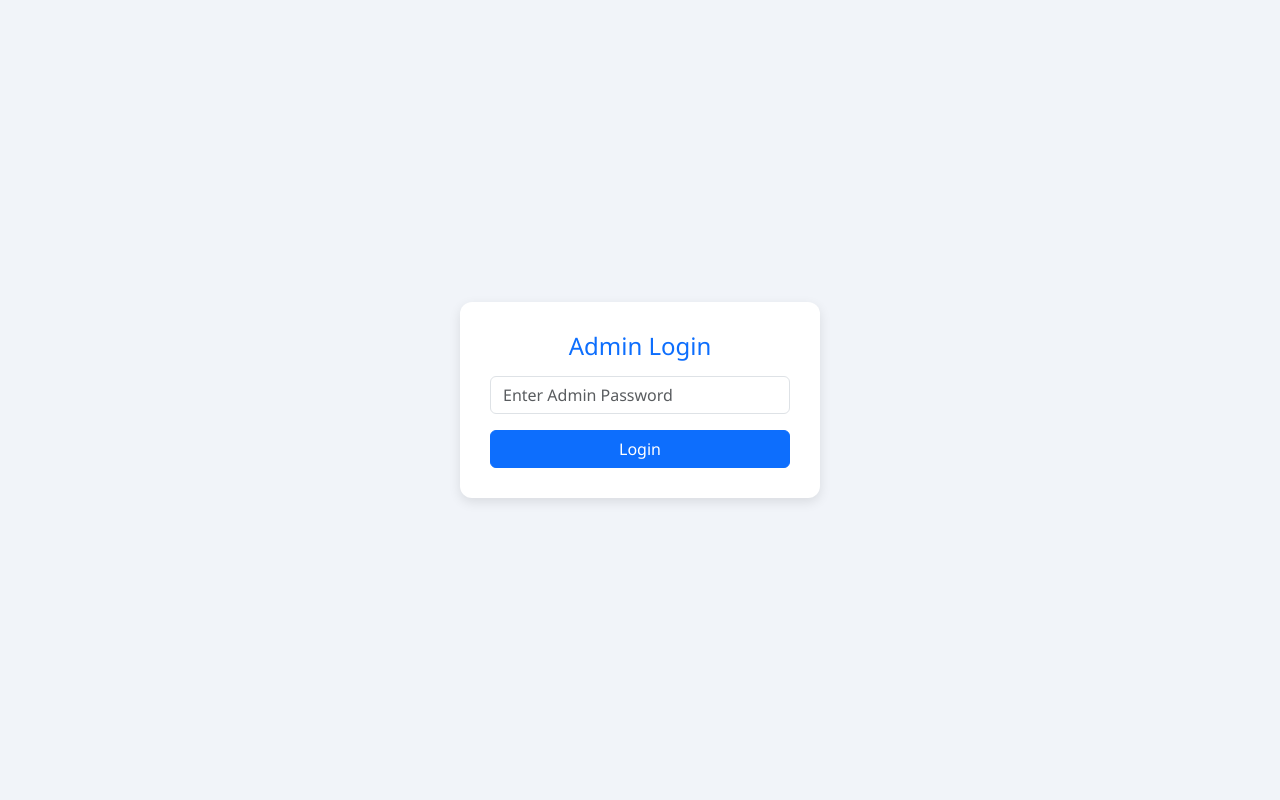
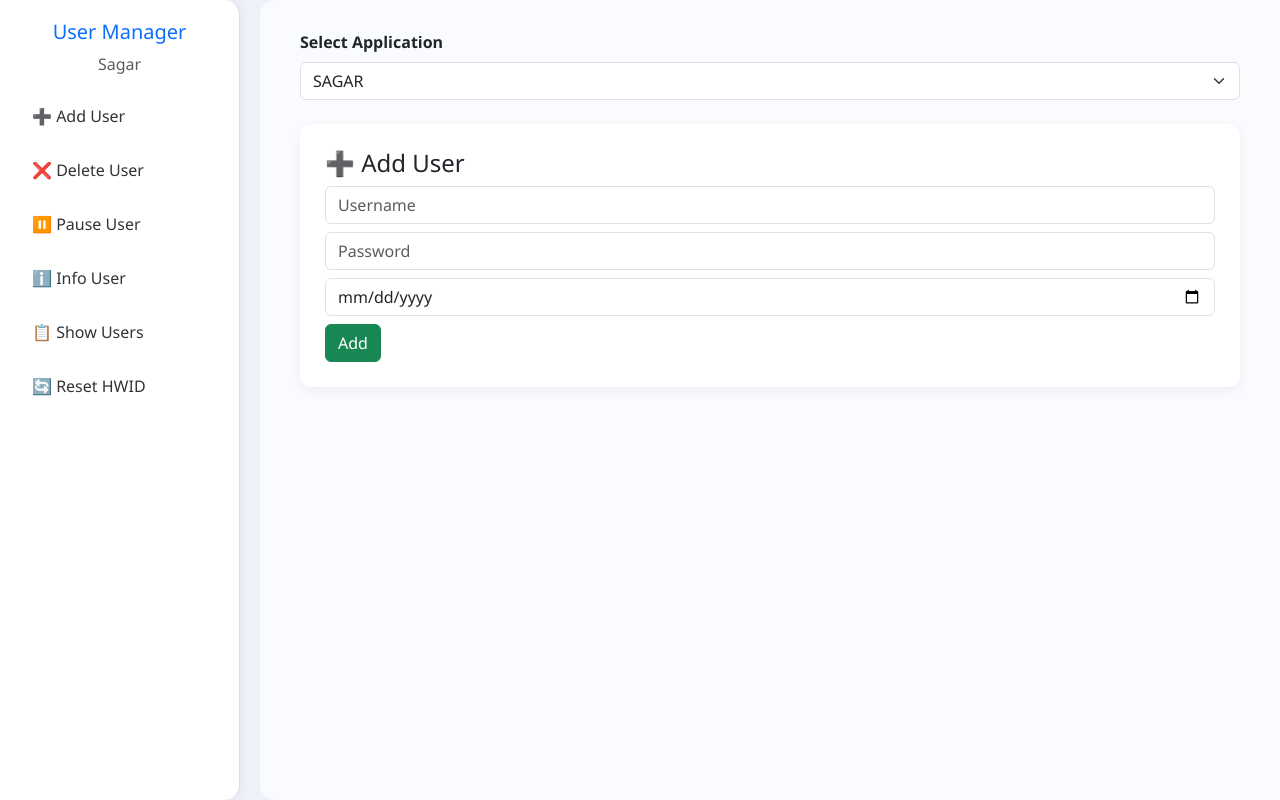
Before and after one commit to SagarKumarGupta08/sagar-auth-api-, a Flask app: page / in a window 1280 px wide. Run offline with Flask 3, Linux system fonts and the light colour scheme.

Commit message:
Add files via upload

```diff
--- a/templates/index.html
+++ b/templates/index.html
@@ -10,7 +10,6 @@
       width: 240px; height: 100vh; position: fixed; background-color: #fff;
       border-right: 1px solid #ddd; padding: 20px 0; border-top-right-radius: 15px;
       border-bottom-right-radius: 15px; box-shadow: 2px 0 8px rgba(0, 0, 0, 0.05);
-      display: none;
     }
     .sidebar h5, .sidebar p { text-align: center; }
     .sidebar a {
@@ -21,7 +20,6 @@
     .main {
       margin-left: 260px; padding: 30px 40px; background-color: #f9fbff;
       border-top-left-radius: 15px; border-bottom-left-radius: 15px; min-height: 100vh;
-      display: none;
     }
     .form-label { font-weight: 600; }
     .section { display: none; }
@@ -39,31 +37,11 @@
       from { right: -300px; } to { right: 20px; }
     }
     .user-table { font-size: 14px; }
-    #loginScreen {
-      position: fixed; top: 0; left: 0; right: 0; bottom: 0;
-      background-color: #f1f4f9; display: flex; align-items: center; justify-content: center;
-      z-index: 9999;
-    }
-    #loginBox {
-      background-color: white; padding: 30px; border-radius: 12px;
-      box-shadow: 0 4px 12px rgba(0,0,0,0.1); max-width: 360px; width: 100%;
-    }
   </style>
 </head>
 <body>
 
-<!-- 🔐 Admin Login Screen -->
-<div id="loginScreen">
-  <div id="loginBox">
-    <h4 class="mb-3 text-center text-primary">Admin Login</h4>
-    <input type="password" id="adminPass" class="form-control mb-3" placeholder="Enter Admin Password">
-    <button class="btn btn-primary w-100" onclick="checkLogin()">Login</button>
-    <div id="loginError" class="text-danger mt-2 text-center" style="display: none;">Wrong password!</div>
-  </div>
-</div>
-
-<!-- 🔧 Sidebar -->
-<div class="sidebar" id="dashboard">
+<div class="sidebar">
   <h5 class="text-primary">User Manager</h5>
   <p class="text-muted">Sagar</p>
   <a href="#" onclick="showSection('add', event)">➕ Add User</a>
@@ -74,8 +52,7 @@
   <a href="#" onclick="showSection('reset', event)">🔄 Reset HWID</a>
 </div>
 
-<!-- 🔧 Main Panel -->
-<div class="main" id="mainPanel">
+<div class="main">
   <div class="mb-4">
     <label for="appSelect" class="form-label">Select Application</label>
     <select class="form-select" id="appSelect" onchange="refreshUsers()">
@@ -85,6 +62,7 @@
     </select>
   </div>
 
+  <!-- Add User -->
   <div id="add" class="section active">
     <h4>➕ Add User</h4>
     <form onsubmit="addUser(event)">
@@ -95,13 +73,16 @@
     </form>
   </div>
 
-  <div id="delete" class="section"><h4>❌ Delete User</h4>
+  <!-- Delete User -->
+  <div id="delete" class="section">
+    <h4>❌ Delete User</h4>
     <form onsubmit="deleteUser(event)">
       <div class="mb-2"><input required type="text" class="form-control" placeholder="Username" id="delete_username"></div>
       <button class="btn btn-danger">Delete</button>
     </form>
   </div>
 
+  <!-- Pause User -->
   <div id="pause" class="section">
     <h4>⏸️ Pause / Unpause User</h4>
     <form onsubmit="pauseUser(event, 'pause')">
@@ -111,6 +92,7 @@
     </form>
   </div>
 
+  <!-- Info User -->
   <div id="info" class="section">
     <h4>ℹ️ User Info</h4>
     <form onsubmit="infoUser(event)">
@@ -120,14 +102,16 @@
     <div id="infoPanel" class="mt-3"></div>
   </div>
 
+  <!-- Show Users -->
   <div id="show" class="section">
     <h4>📋 All Users</h4>
     <table class="table table-bordered user-table">
-      <thead class="table-light"><tr><th>Username</th><th>Password</th><th>HWID</th><th>Status</th><th>Expiry</th><th>Created</th></tr></thead>
+      <thead class="table-light"><tr><th>Username</th><th>Password</th><th>HWID</th><th>Expiry</th><th>Created</th></tr></thead>
       <tbody id="userList"></tbody>
     </table>
   </div>
 
+  <!-- Reset HWID -->
   <div id="reset" class="section">
     <h4>🔄 Reset HWID</h4>
     <form onsubmit="resetHWID(event)">
@@ -141,19 +125,7 @@
 
 <div id="toast" class="toast" style="display:none;"></div>
 
-<!-- ✅ JavaScript -->
 <script>
-function checkLogin() {
-  const pass = document.getElementById('adminPass').value;
-  if (pass === "Sagar123") {
-    document.getElementById("loginScreen").style.display = "none";
-    document.getElementById("dashboard").style.display = "block";
-    document.getElementById("mainPanel").style.display = "block";
-  } else {
-    document.getElementById("loginError").style.display = "block";
-  }
-}
-
 function showSection(id, e) {
   document.querySelectorAll('.section').forEach(s => s.classList.remove('active'));
   document.getElementById(id).classList.add('active');
@@ -227,13 +199,11 @@ function infoUser(e) {
   }).then(res => res.json()).then(d => {
     if (d.status === 'success') {
       const u = d.data;
-      const status = u.HWID === null ? "Paused" : "Active";
       document.getElementById('infoPanel').innerHTML = `
         <div class="card mt-3"><div class="card-body">
           <p><b>User:</b> ${u.Username}</p>
           <p><b>Pass:</b> ${u.Password}</p>
           <p><b>HWID:</b> ${u.HWID || 'None'}</p>
-          <p><b>Status:</b> ${status}</p>
           <p><b>Expiry:</b> ${u.Expiry}</p>
           <p><b>Created:</b> ${u.CreatedAt}</p>
         </div></div>
@@ -252,12 +222,10 @@ function refreshUsers() {
     const table = document.getElementById('userList');
     table.innerHTML = '';
     users.forEach(u => {
-      const status = u.HWID === null ? "Paused" : "Active";
       table.innerHTML += `<tr>
         <td>${u.Username}</td>
         <td>${u.Password}</td>
         <td>${u.HWID || 'None'}</td>
-        <td>${status}</td>
         <td>${u.Expiry}</td>
         <td>${u.CreatedAt}</td>
       </tr>`;
```
